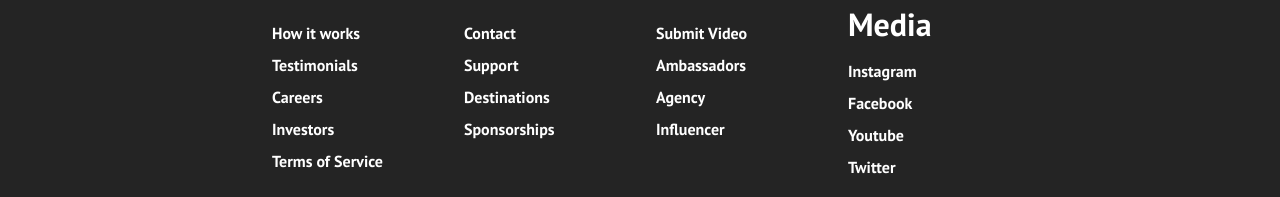
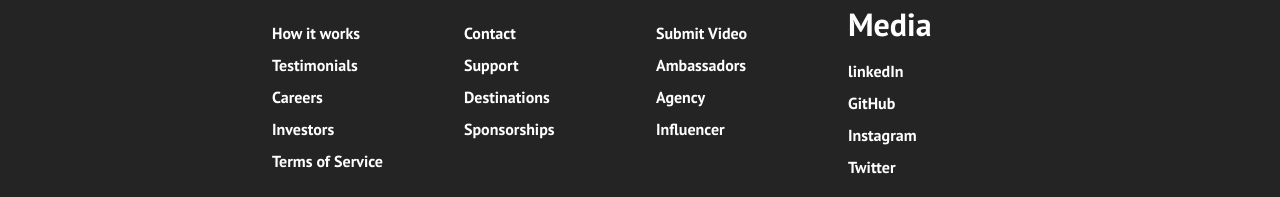
Before and after one commit to sylvia-boyani/phase2-project, a React (Create React App) app: page / in a window 1280 px wide. Shown: the part 3311-3508 px from the top of the page. Built offline with nearby package versions, Linux system fonts and the light colour scheme; a web font is replaced by a local one.

Commit message:
edit links

```diff
--- a/src/components/Footer.js
+++ b/src/components/Footer.js
@@ -53,10 +53,18 @@ function Footer() {
           </div>
           <div class='footer-link-items'>
             <h2>Social Media</h2>
-            <Link to='/'>Instagram</Link>
-            <Link to='/'>Facebook</Link>
-            <Link to='/'>Youtube</Link>
-            <Link to='/'>Twitter</Link>
+            <a href='https://www.linkedin.com/in/sylvia-boyani-7130a6196?lipi=urn%3Ali%3Apage%3Ad_flagship3_profile_view_base_contact_details%3BqX9lOZrLQA6J%2FMEbsJqyfA%3D%3D' target="_blank" real="noopener noreferrer">
+              linkedIn</a>
+
+              <a href='https://github.com/sylvia-boyani' target="_blank" real="noopener noreferrer">
+              GitHub</a>
+
+              <a href='https://www.instagram.com/boyani_sylvia/' target="_blank" real="noopener noreferrer">
+              Instagram</a>
+
+              <a href='https://twitter.com/BoyaniSylvia' target="_blank" real="noopener noreferrer">
+              Twitter</a>
+
           </div>
         </div>
       </div>
```
Also changed, not shown: 2 other files (tests, documents, lock files or other folders).
